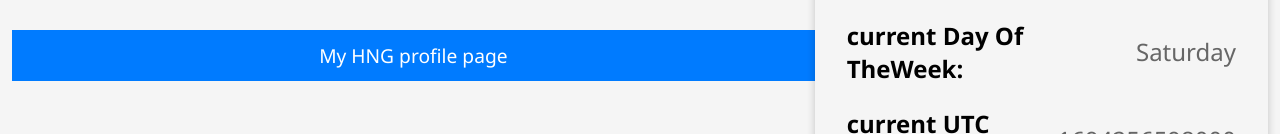
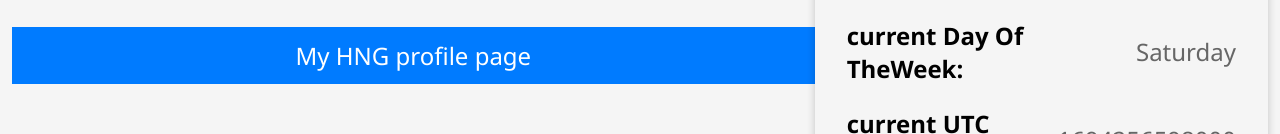
Before and after one commit to Geoffy1/hng_stage_1, a plain HTML site: page index.html in a window 1280 px wide. Shown: the part 345-479 px from the top of the page. Drawn offline with Linux system fonts and the light colour scheme.

Commit message:
Update styles.css nav element span

```diff
--- a/styles.css
+++ b/styles.css
@@ -39,7 +39,7 @@ p {
 nav {
     width: 100%;
     padding: 12px;
-    font-size: 1.2rem;
+    font-size: x-large;
     text-align: center;
     color: white;
     background: #007bff;
```
